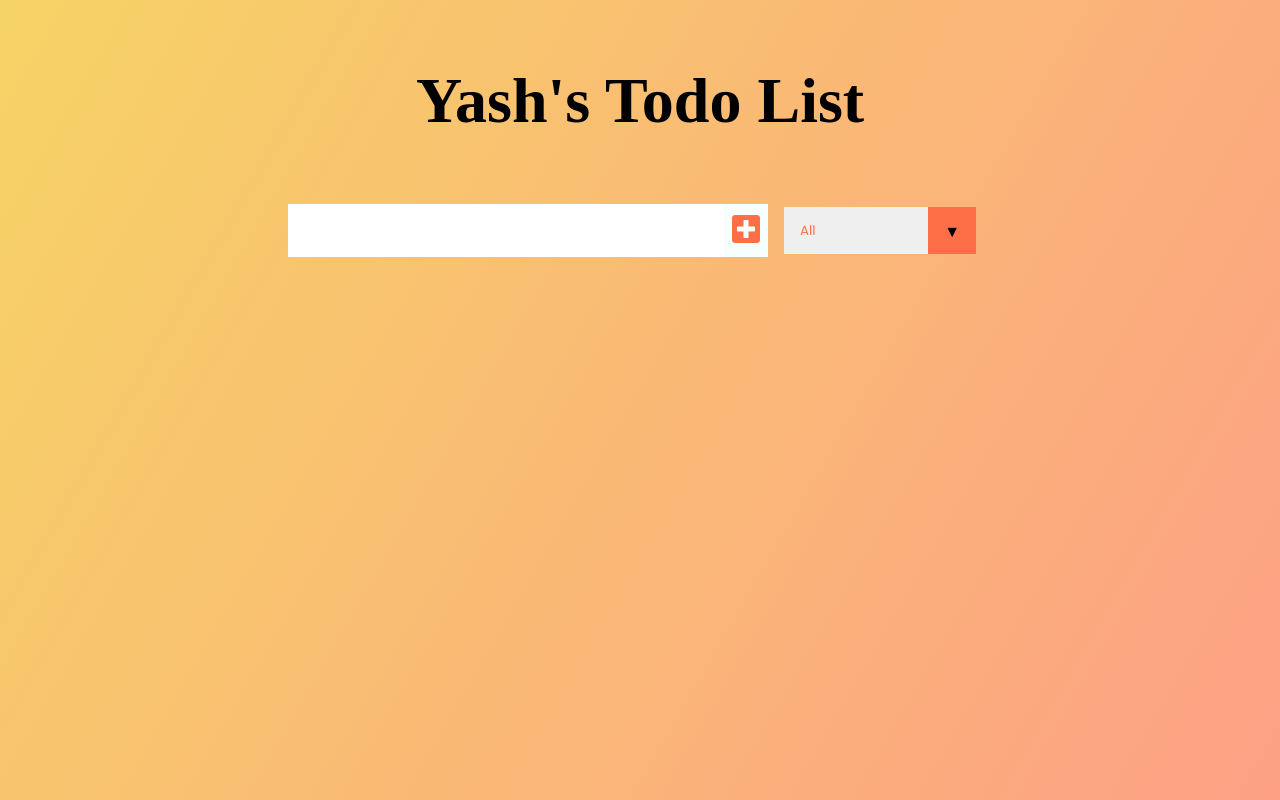
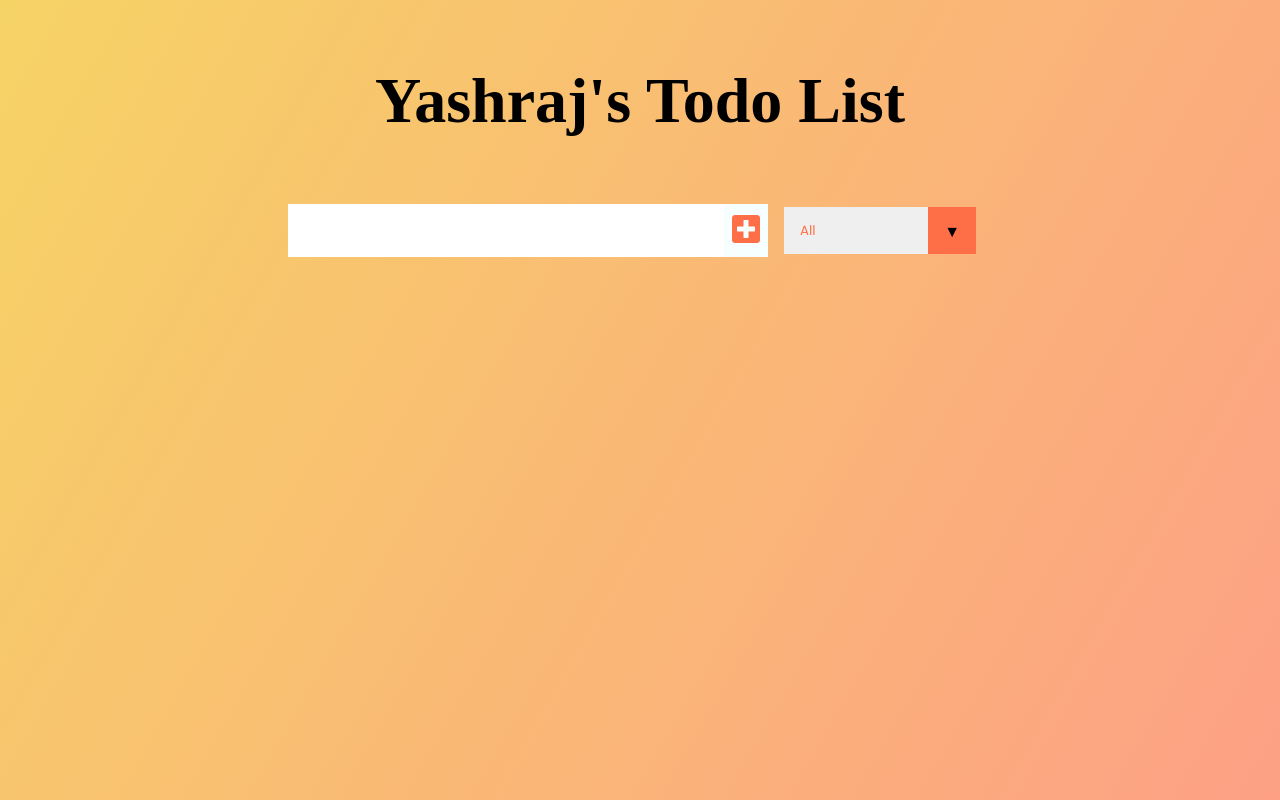
Before and after one commit to yaassshhh/To-Do-list, a plain HTML site: page index.html in a window 1280 px wide. Drawn offline with Linux system fonts and the light colour scheme.

Commit message:
Update header title to reflect full name

```diff
--- a/index.html
+++ b/index.html
@@ -18,7 +18,7 @@
   </head>
   <body>
     <header>
-      <h1>Yash's Todo List</h1>
+      <h1>Yashraj's Todo List</h1>
     </header>
     <form>
       <input type="text" class="todo-input" />
```
